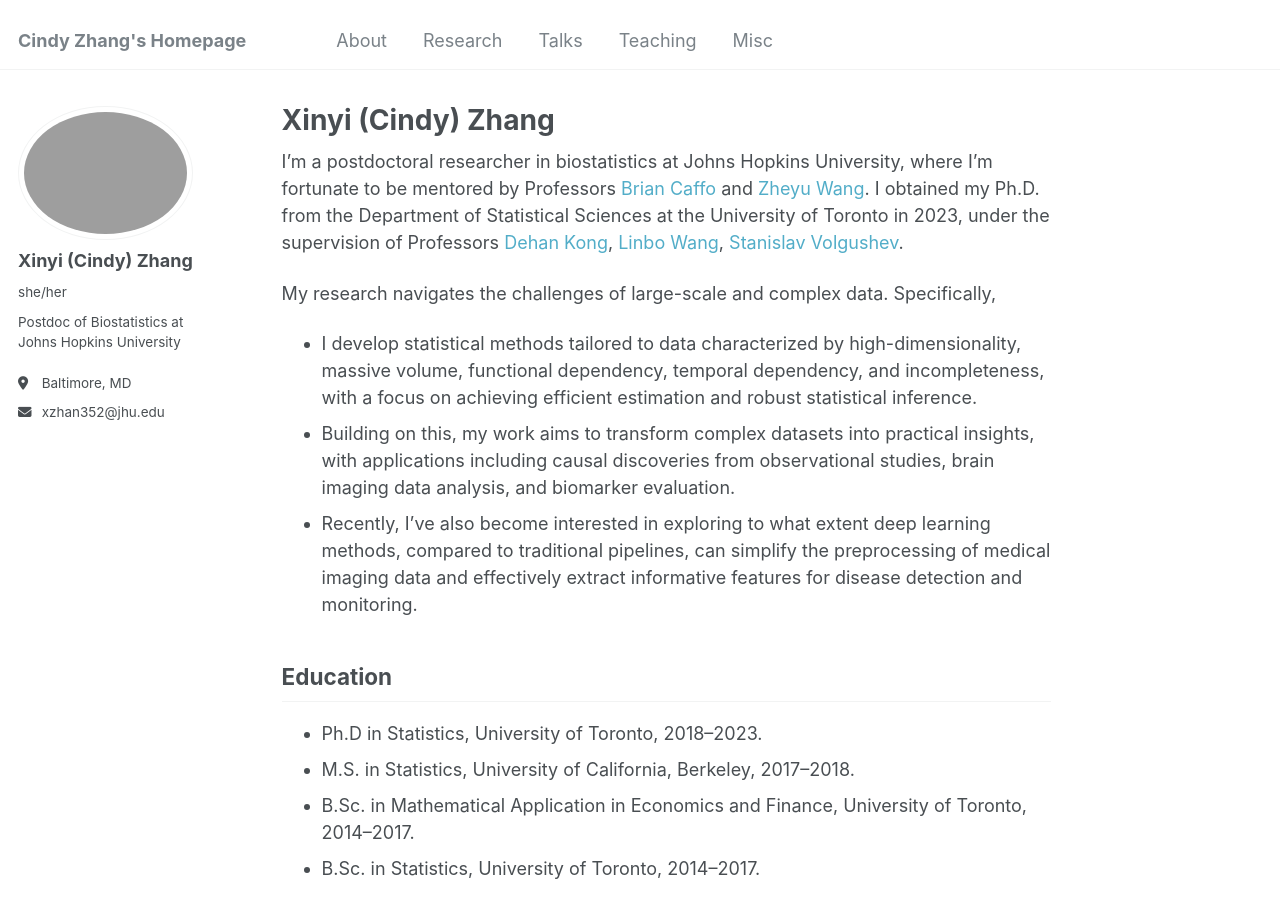
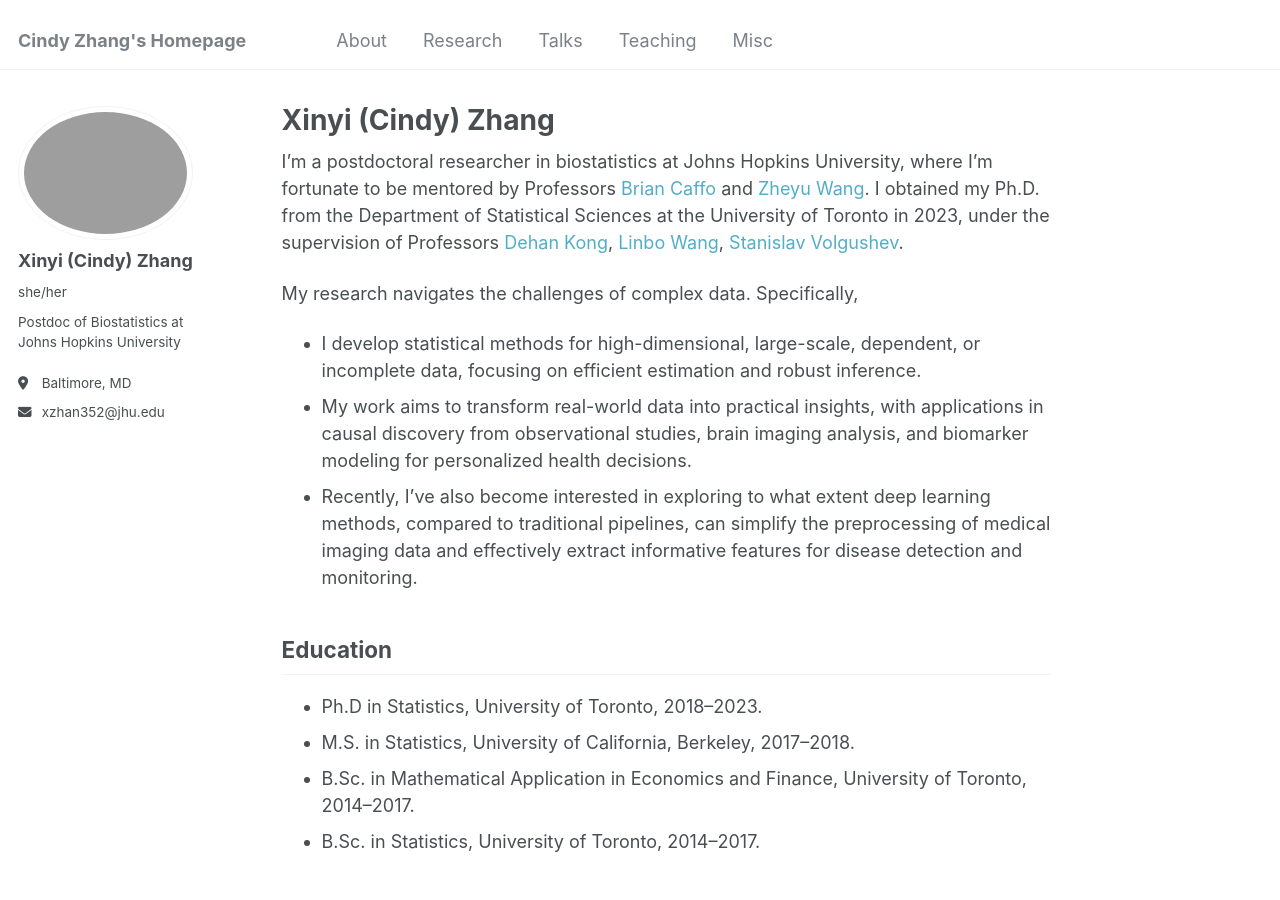
Before and after one commit to cindyxyiZhang/cindyxyiZhang.github.io, a Jekyll site: the page built from _pages/about.md, in a window 1280 px wide and 900 px high. Built offline with Jekyll 4.4.1, drawn with Linux system fonts in a browser that asks for light colours.

Commit message:
Add files via upload

```diff
--- a/_pages/about.md
+++ b/_pages/about.md
@@ -21,10 +21,9 @@ Here is my [CV](https://cindyxyizhang.github.io/files/cv.pdf). -->
 ------
 Causal inference + Neuroimaging + Personalized medicine -->
 
-My research navigates the challenges of large-scale and complex data. Specifically,
-* I develop statistical methods tailored to data characterized by high-dimensionality, massive volume, functional dependency, temporal dependency, and incompleteness, with a focus on achieving efficient estimation and robust statistical inference.
-* Building on this, my work aims to transform complex datasets into practical insights, with applications including causal discoveries from observational studies, brain imaging data analysis, and biomarker evaluation.
-<!-- in response to specific stimuli or tasks. -->
+My research navigates the challenges of complex data. Specifically,
+* I develop statistical methods for high-dimensional, large-scale, dependent, or incomplete data, focusing on efficient estimation and robust inference.
+* My work aims to transform real-world data into practical insights, with applications in causal discovery from observational studies, brain imaging analysis, and biomarker modeling for personalized health decisions.
 * Recently, I've also become interested in exploring to what extent deep learning methods, compared to traditional pipelines, can simplify the preprocessing of medical imaging data and effectively extract informative features for disease detection and monitoring.
 
 
```
